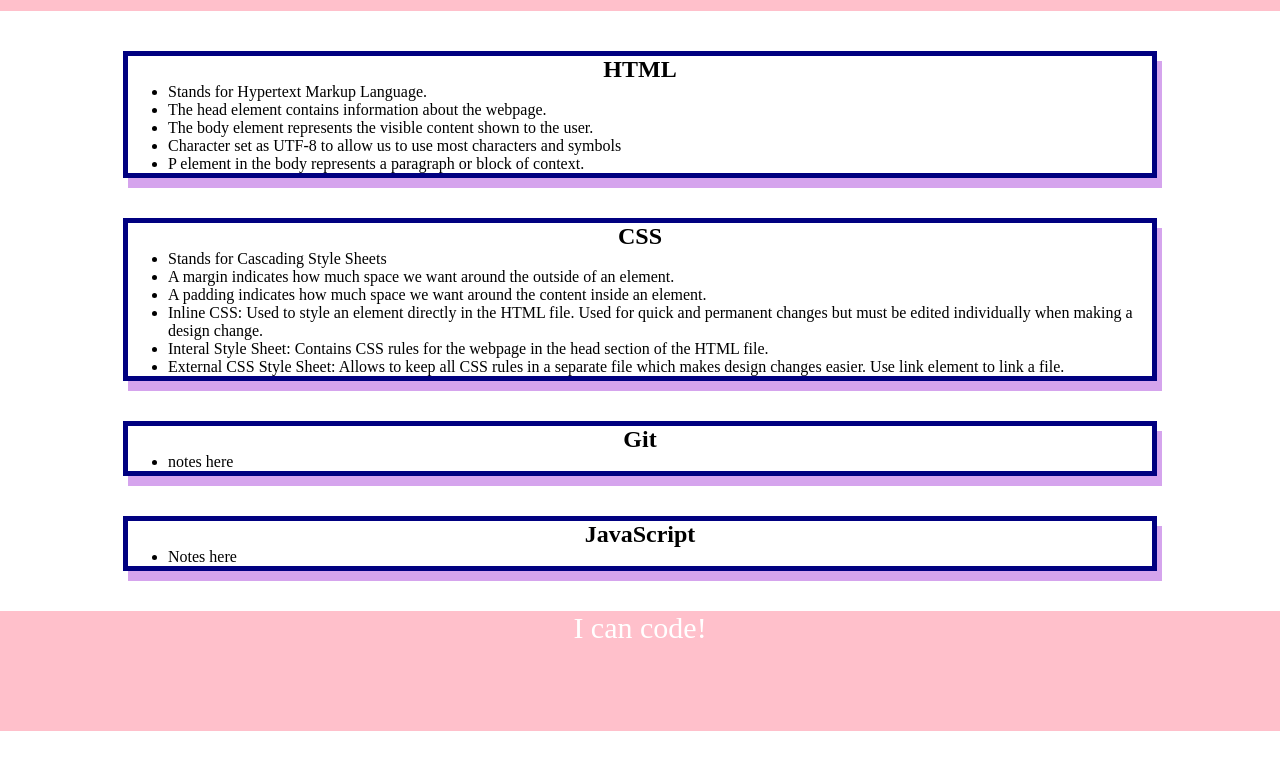
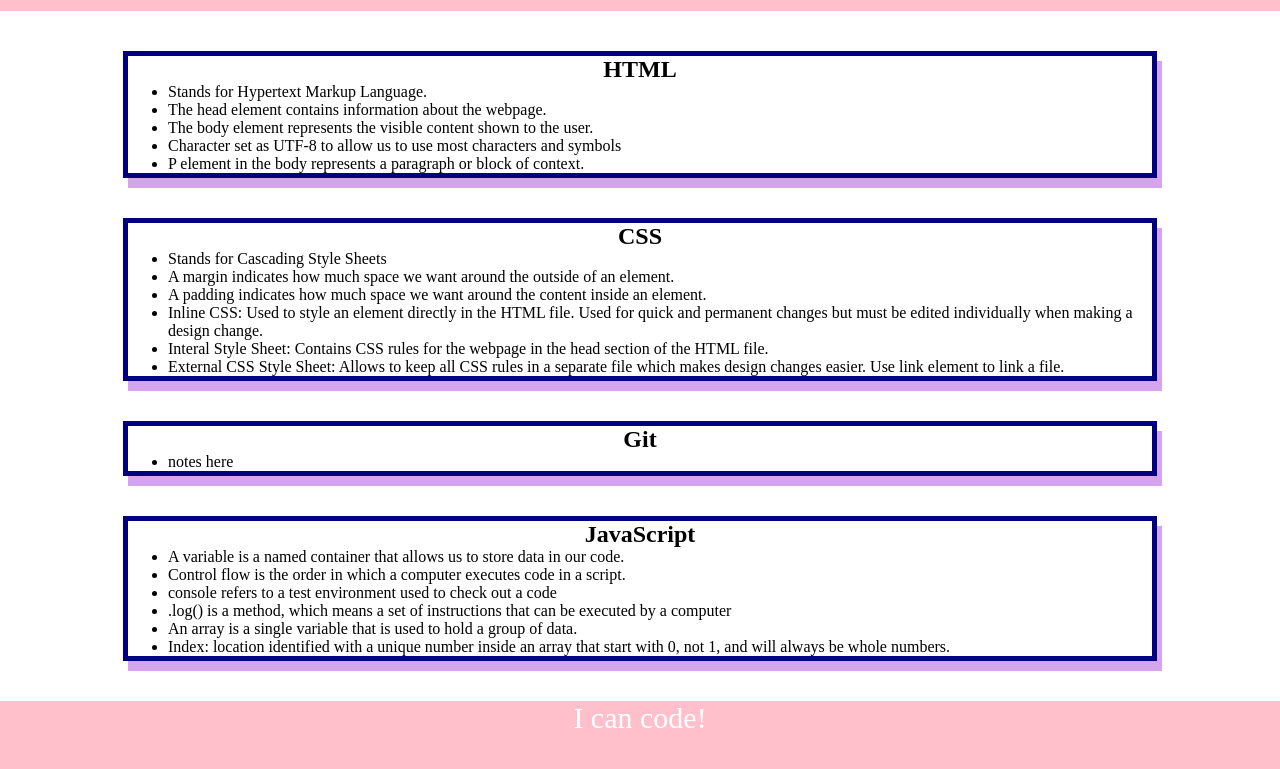
Before and after one commit to spadilla512/prework-study-guide, a plain HTML site: page index.html in a window 1280 px wide. Shown: the part 109-878 px from the top of the page. Before the commit the page ends 840 px from the top, so only its background shows below. Drawn offline with Linux system fonts and the light colour scheme.

Commit message:
added JavaScript to project

```diff
--- a/index.html
+++ b/index.html
@@ -46,7 +46,12 @@
       <section class="card" id="javascript-section">
         <h2>JavaScript</h2>
         <ul>
-          <li>Notes here</li>
+          <li>A variable is a named container that allows us to store data in our code.</li>
+          <li>Control flow is the order in which a computer executes code in a script.</li>
+          <li>console refers to a test environment used to check out a code</li>
+          <li>.log() is a method, which means a set of instructions that can be executed by a computer</li>
+          <li>An array is a single variable that is used to hold a group of data.</li>
+          <li>Index: location identified with a unique number inside an array that start with 0, not 1, and will always be whole numbers.</li>
         </ul>
       </section>
     </main>
```
